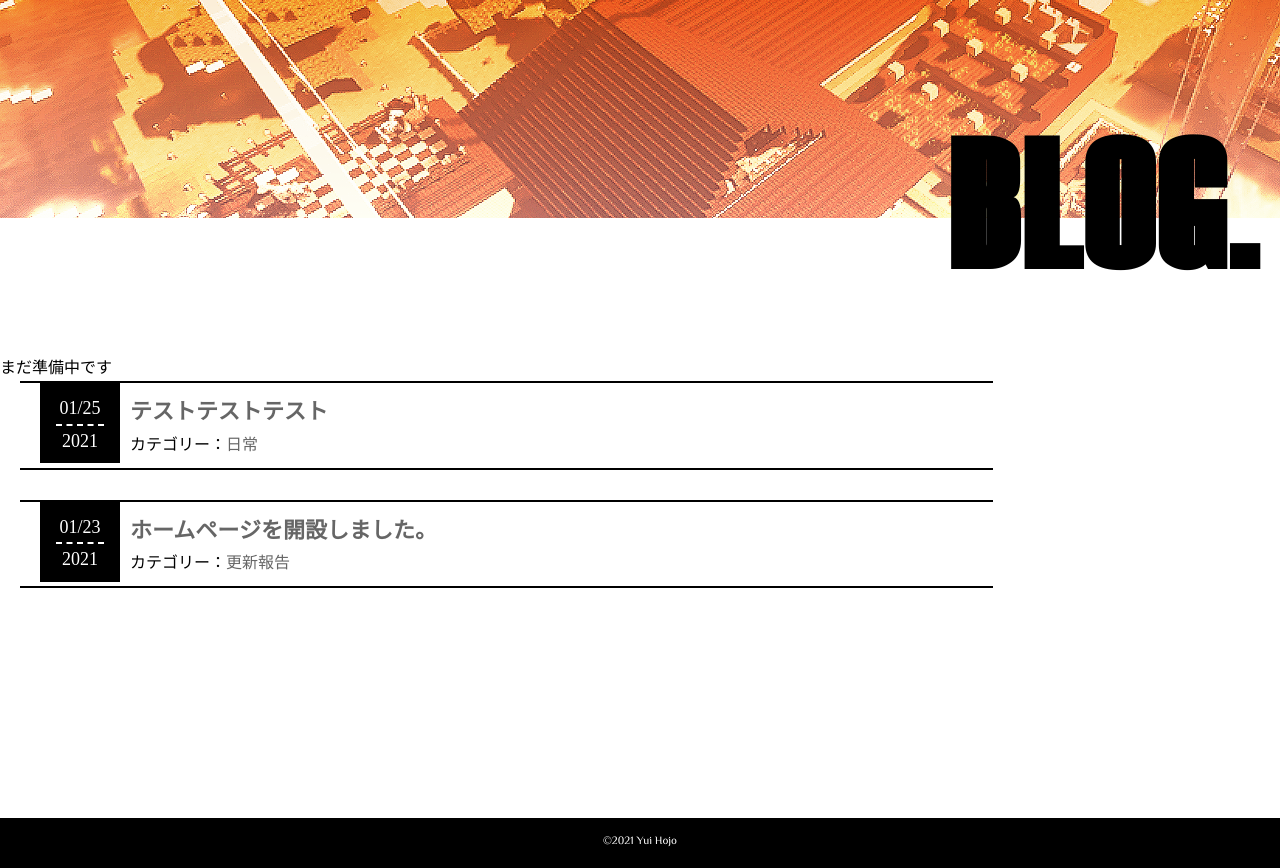
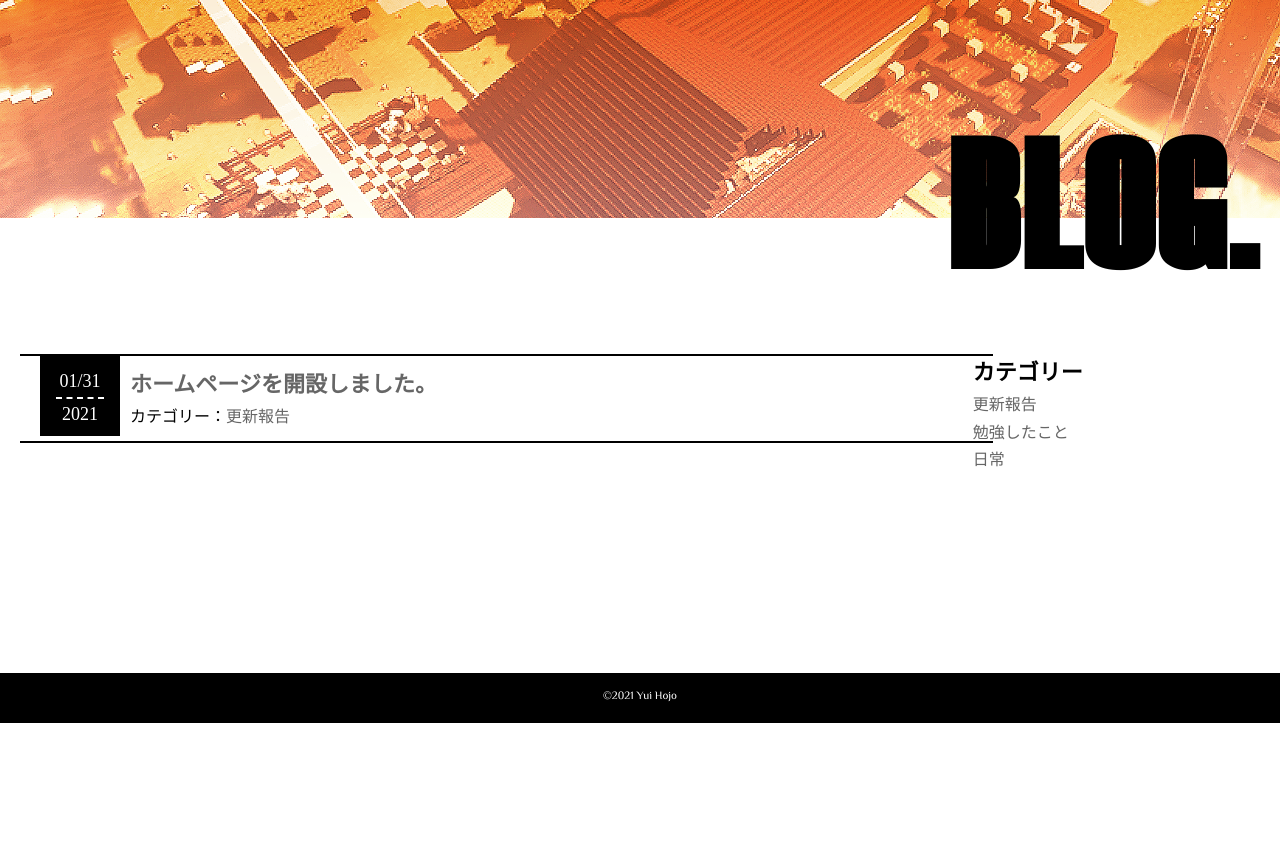
Before and after one commit to Yuineko16/portfolio, a plain HTML site: page blog.html in a window 1280 px wide. Shown: the part 82-950 px from the top of the page. After the commit the page ends 805 px from the top, so only its background shows below. Drawn offline with Linux system fonts and the light colour scheme; some packages are replaced by stand-ins of ours; a web font is replaced by a local one.

Commit message:
Update blog.html

```diff
--- a/blog.html
+++ b/blog.html
@@ -42,7 +42,7 @@
 
   <!--読み込み画面 ここから-->
   <div class="loader-wrapper">
-    <div class="loader">Loading...</div>
+    <div class="loader"></div>
   </div>
   <!--読み込み画面 ここから-->
 
@@ -65,23 +65,13 @@
     <h1 class="main-word">blog.</h1>
     <!--メイン画像 ここまで-->
 
-
-    <p>まだ準備中です</p>
-
     <!--ブログ　ここから-->
     <div class="blog-contents">
-
       <!--メイン記事　ここから-->
       <article>
         <header class="post-info">
-          <h3 class="post-title"><a href="blog/20210123.html">テストテストテスト</a></h3>
-          <p class="post-date">01/25<span>2021</span></p>
-          <p class="post-cat">カテゴリー：<a href="###">日常</a></p>
-        </header>
-
-        <header class="post-info">
-          <h3 class="post-title"><a href="blog/20210123.html">ホームページを開設しました。</a></h3>
-          <p class="post-date">01/23<span>2021</span></p>
+          <h3 class="post-title"><a href="blog/2021-0131.html">ホームページを開設しました。</a></h3>
+          <p class="post-date">01/31<span>2021</span></p>
           <p class="post-cat">カテゴリー：<a href="###">更新報告</a></p>
         </header>
       </article>
@@ -89,13 +79,20 @@
 
       <!--サイドバー　ここから-->
       <aside>
-
+        <h3>カテゴリー</h3>
+        <ul class="category">
+          <li><a href="###">更新報告</a></li>
+          <li><a href="###">勉強したこと</a></li>
+          <li><a href="###">日常</a></li>
+        </ul>
       </aside>
       <!--サイドバー　ここまで-->
 
     </div>
     <!--ブログ　ここまで-->
   </div>
+
+  <div class="blank"></div>
 
   <!--フッター ここから-->
   <footer class="page-footer">
```
